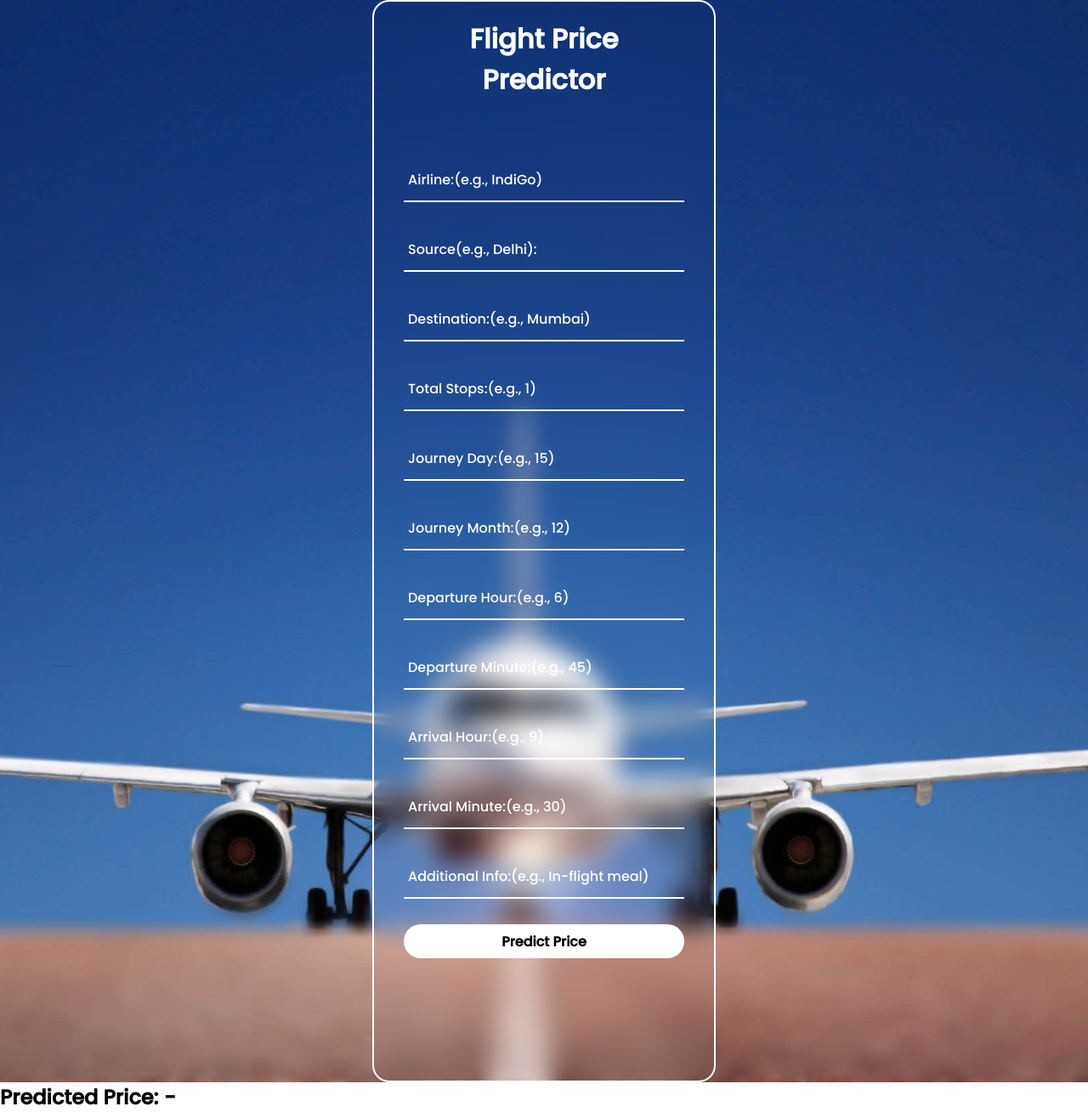
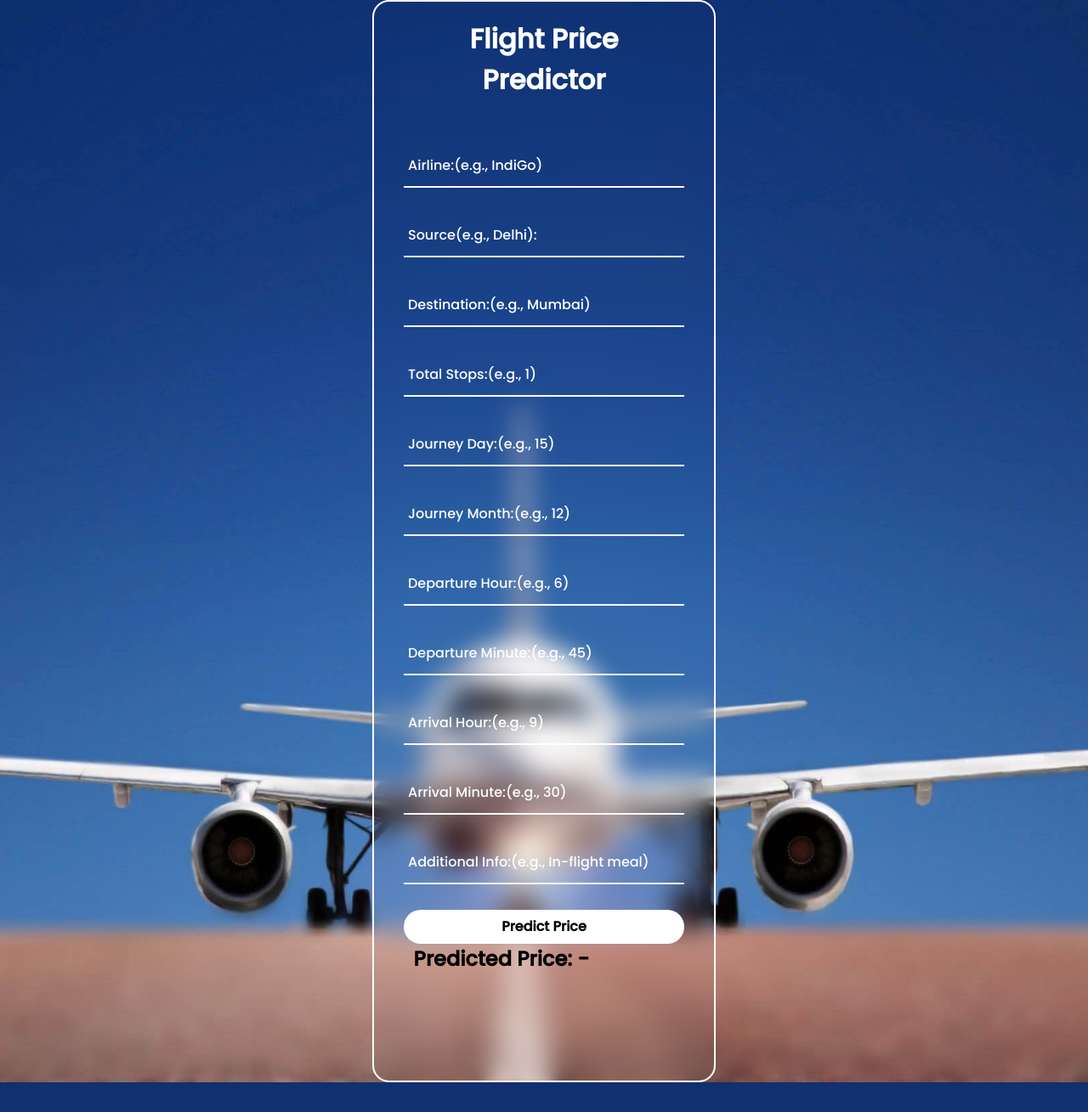
Before and after one commit to Aditya-Vardhan55/Flight-Price-Prediction, a Flask app: page / in a window 1280 px wide. Shown: the whole page at 85% size. After the commit the page ends 1274 px from the top, so only its background shows below. Run offline with Flask 3, Linux system fonts and the light colour scheme; parts of the project's set-up code (start-up, migrations or seed data) failed here and were passed over.

Commit message:
added css and folders

```diff
--- a/static/style.css
+++ b/static/style.css
@@ -17,7 +17,9 @@ section{
     background-size: cover;
 
 }
-
+#predictedPrice{
+    margin-right: 100px;
+}
 .container {
     position: relative;
     width: 400px;
--- a/templates/index.html
+++ b/templates/index.html
@@ -4,7 +4,7 @@
     <meta charset="UTF-8">
     <meta name="viewport" content="width=device-width, initial-scale=1.0">
     <title>Flight Price Prediction</title>
-    <link rel="stylesheet" href="static\style.css">
+    <link rel="stylesheet" href="/static/style.css">
     <!-- <link href="https://fonts.googleapis.com/css2?family=Poppins:wght@300;400;600&display=swap" rel="stylesheet"> -->
 
 
@@ -61,12 +61,11 @@
             </div>
             <button type="submit" class="btn">Predict Price</button>
         </form>
-    </section>
-
         <div id="result" class="result">
             <h2>Predicted Price: <span id="predictedPrice">-</span></h2>
         </div>
     </div>
+</section>
 
     <script>
 
```
